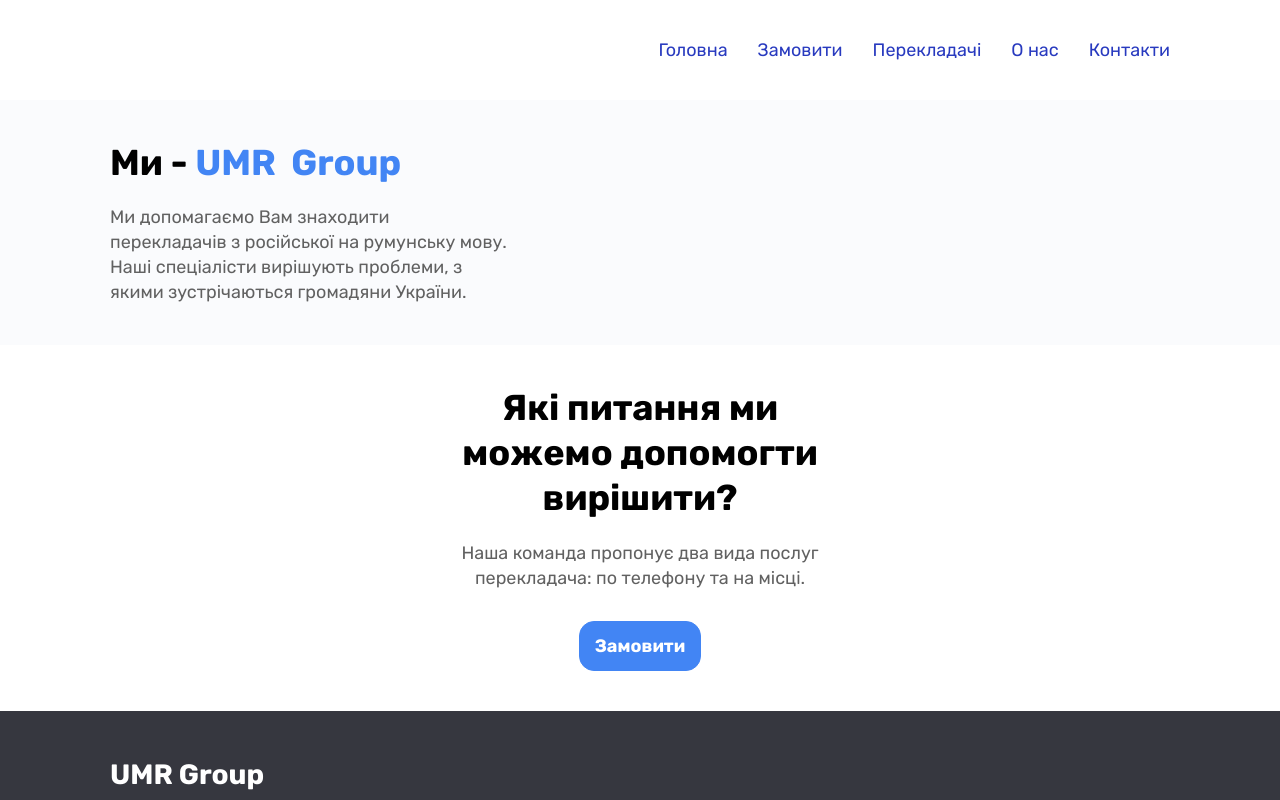
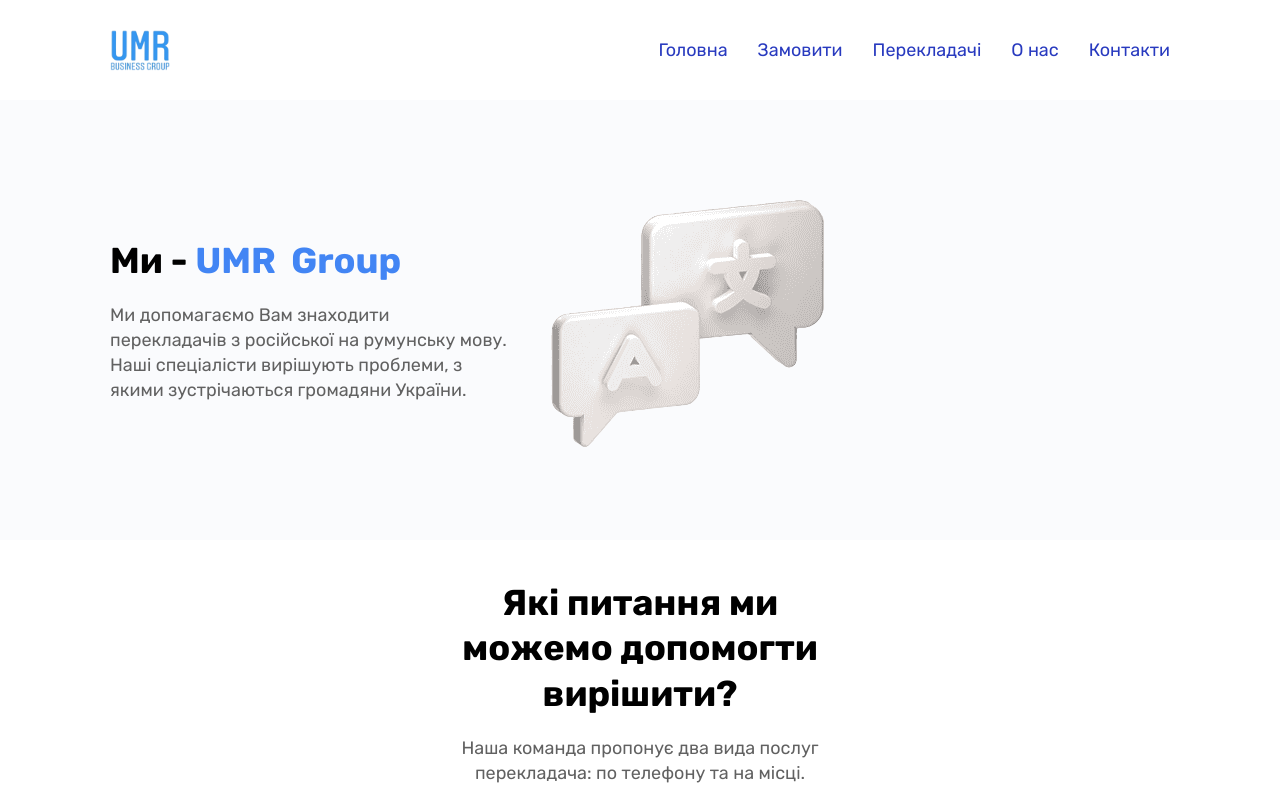
Before and after one commit to Alekseypavlov14/umr-group-next, a Next.js app: page / in a window 1280 px wide. Shown: the top 800 px of the page. Built offline with nearby package versions, Linux system fonts and the light colour scheme.

Commit message:
add logo

```diff
--- a/src/components/Logo/Logo.tsx
+++ b/src/components/Logo/Logo.tsx
@@ -1,5 +1,6 @@
 import { FC } from 'react'
-// import logo from './../../assets/logo.png'
+import logo from './../../assets/logo.png'
+import Image from 'next/image'
 import styles from './Logo.module.css'
 
 interface LogoProps {}
@@ -7,7 +8,10 @@ interface LogoProps {}
 const Logo: FC<LogoProps> = () => {
   return (
     <div className={styles.Logo}>
-      {/* <img src={logo} alt='Logo'/> */}
+      <Image
+        src={logo}
+        alt='Logo'
+      />
     </div>
   )
 }
--- a/src/pages/index.tsx
+++ b/src/pages/index.tsx
@@ -1,7 +1,9 @@
 import { Layout } from "../components/Layout/Layout"
 import { TextBlock } from "../components/TextBlock/TextBlock"
 import { Section } from "../components/Section/Section"
+import Image from "next/image"
 import Link from "next/link"
+import image from './../assets/images/translator.png'
 import styles from './../styles/pages/Home.module.css'
 
 export default function Home() {
@@ -17,11 +19,11 @@ export default function Home() {
           </>
         </TextBlock>
 
-        {/* <img
+        <Image
           className={styles.Image}
           src={image}
           alt='translator'
-        /> */}
+        />
       </Section>
 
       <Section withoutImage>
```
Also changed, not shown: src/assets/images/translator.png (added), src/assets/logo.png (added).
